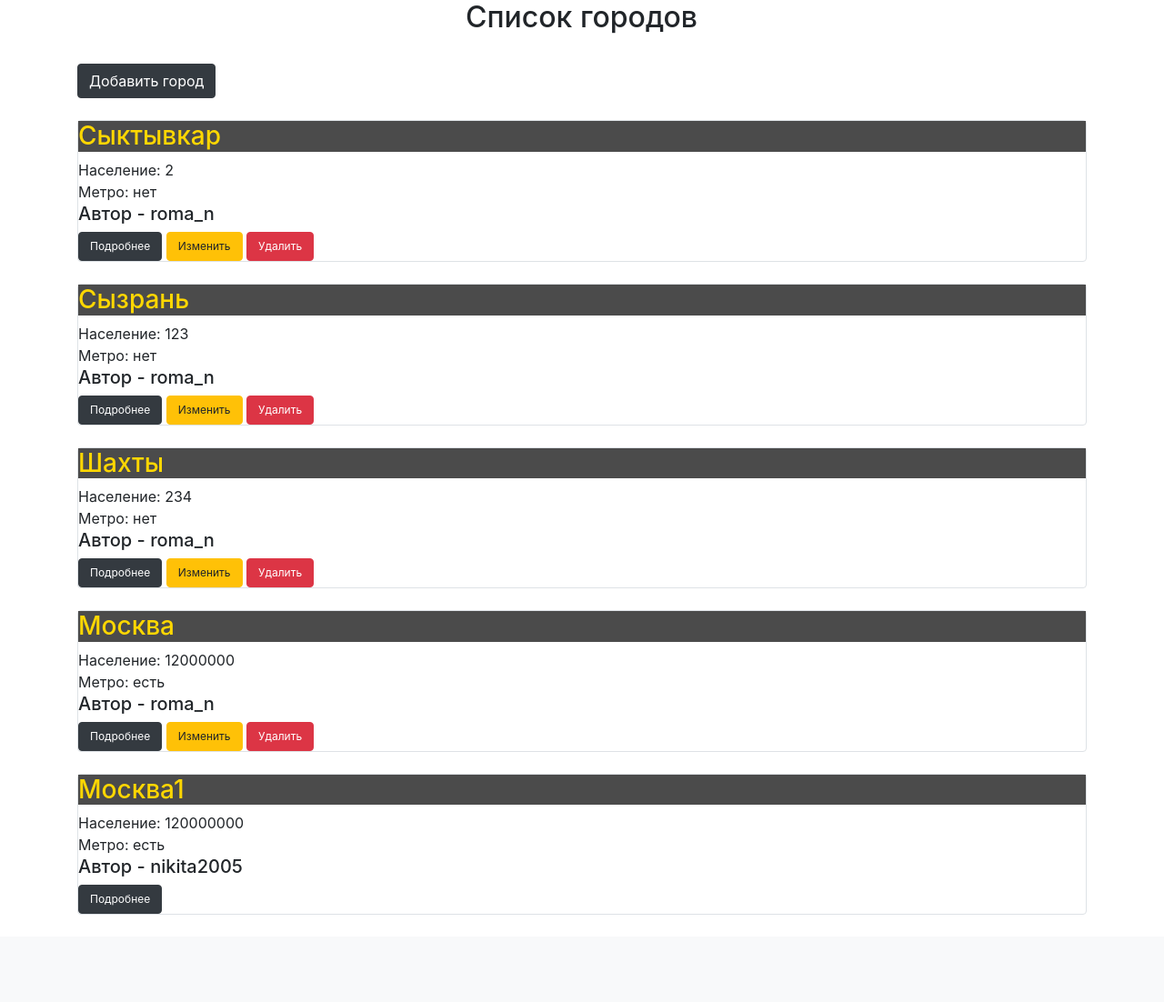
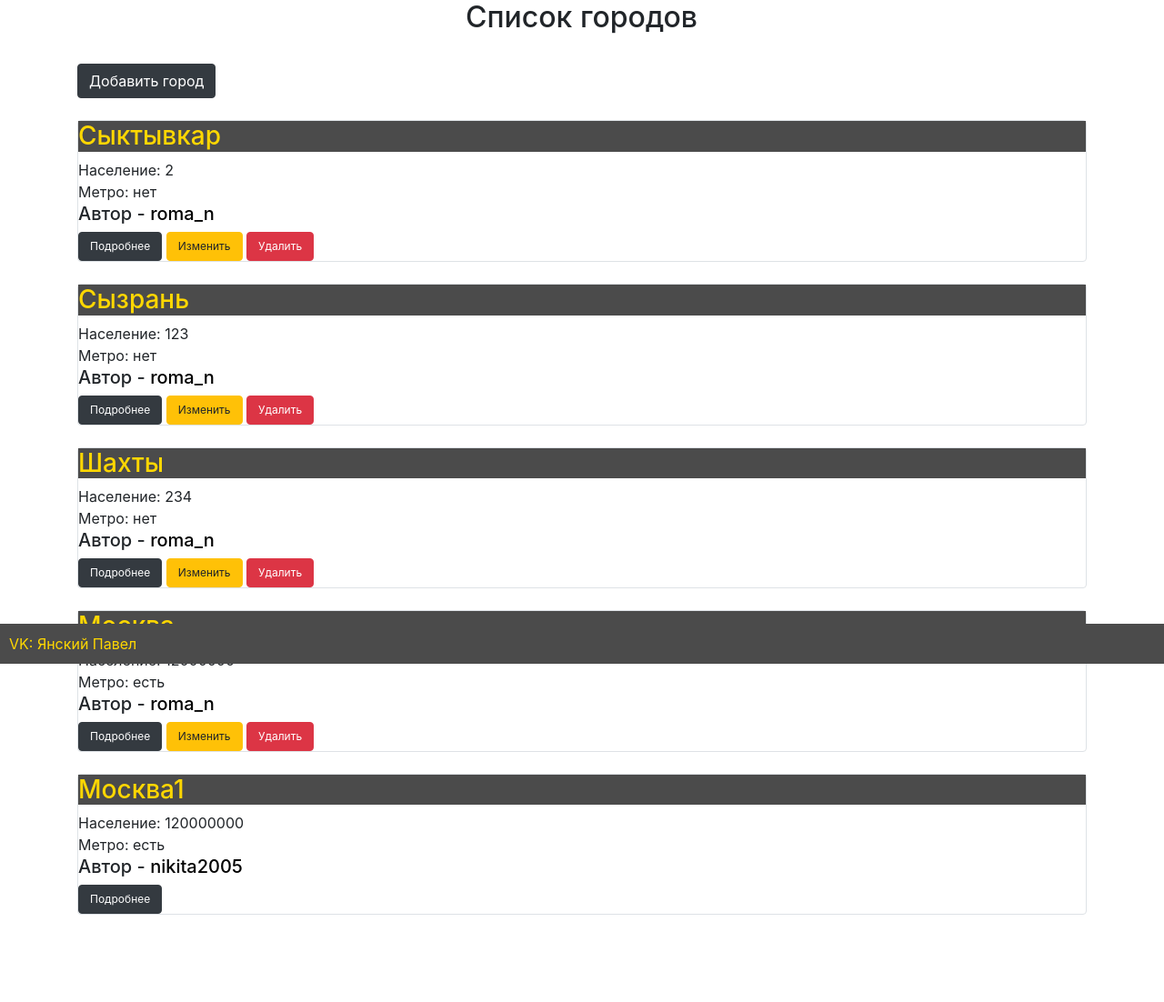
Before and after one commit to pavelyanski/city-manager, a Flask app: page /main in a window 1280 px wide. Shown: the part 70-1172 px from the top of the page at 91% size. Before the commit the page ends 1076 px from the top, so only its background shows below. Run offline with Flask 3, Linux system fonts and the light colour scheme; a user stored in the database is signed in; data comes from the database, SQL or seed files in the repository; both versions use the stored data as it was after the commit; some libraries are stand-ins or nearby versions.

Commit message:
add bottom part

```diff
--- a/static/css/style.css
+++ b/static/css/style.css
@@ -87,3 +87,16 @@ ul.main-info li {margin-top: 30px; }
 .profile-table {
     font-size: 2.em
 }
+
+a.footer {
+    position: fixed;
+    left: 100; bottom: 0;
+    padding: 10px;
+    background: #4b4b4b;
+    color: gold;
+    width: 100%;
+   }
+
+a.autor {
+    color: black
+   }
--- a/templates/base.html
+++ b/templates/base.html
@@ -31,6 +31,9 @@
 </header>
 <main role="main" class="container">
     {% block content %}{% endblock %}
-</main>
+</main><br><br><br>
+<a class="footer" href="https://vk.com/pavelyanski">
+    VK: Янский Павел
+</a>
 </body>
 </html>
--- a/templates/index.html
+++ b/templates/index.html
@@ -13,7 +13,7 @@
         Метро: {{"есть" if item.subway else "нет"}}
     </div>
     <div>
-        <h5 class="city_autor">Автор - {{item.user.name}}</h5>
+        <h5 class="city_autor">Автор - <a href="/users/{{item.user_id}}" class="autor">{{item.user.name}}</a></h5>
     </div>
     <nav>
             <a class="btn btn-dark" href="/info/{{ item.id }}" style="font-size: 12px">Подробнее</a>
```
Also changed, not shown: db/cities.db.
